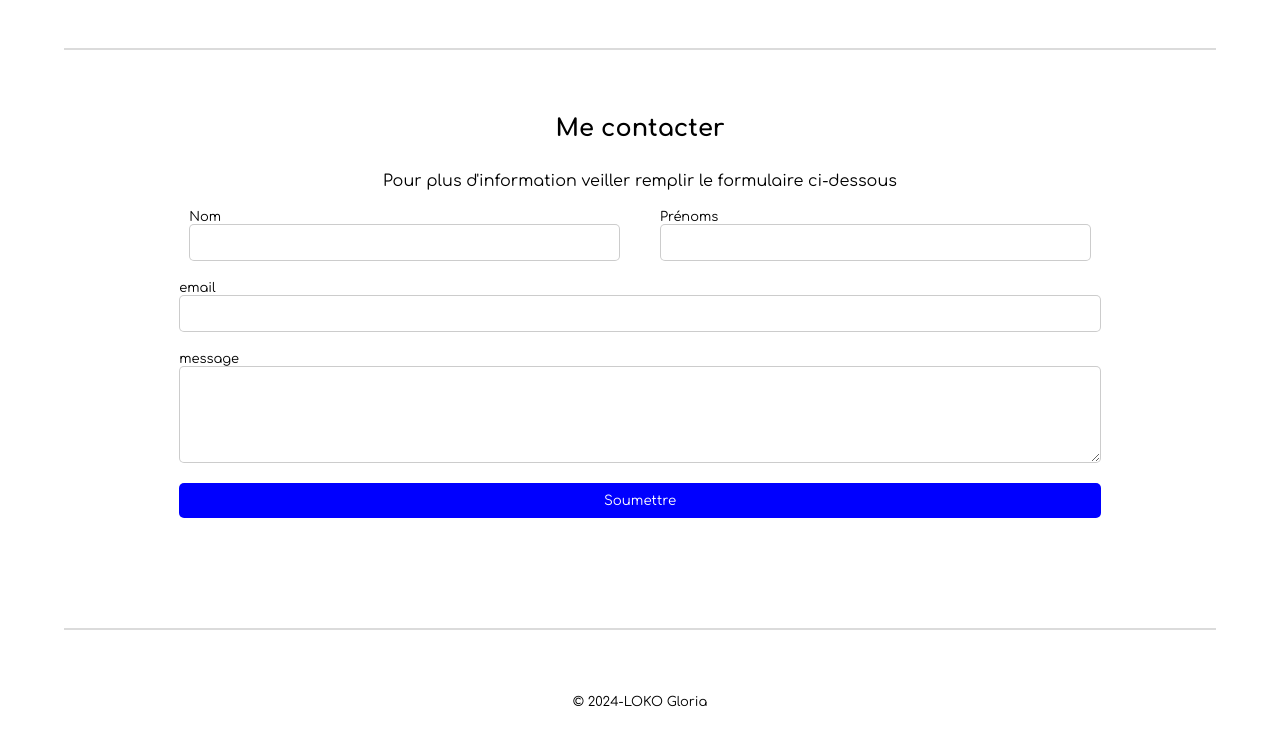
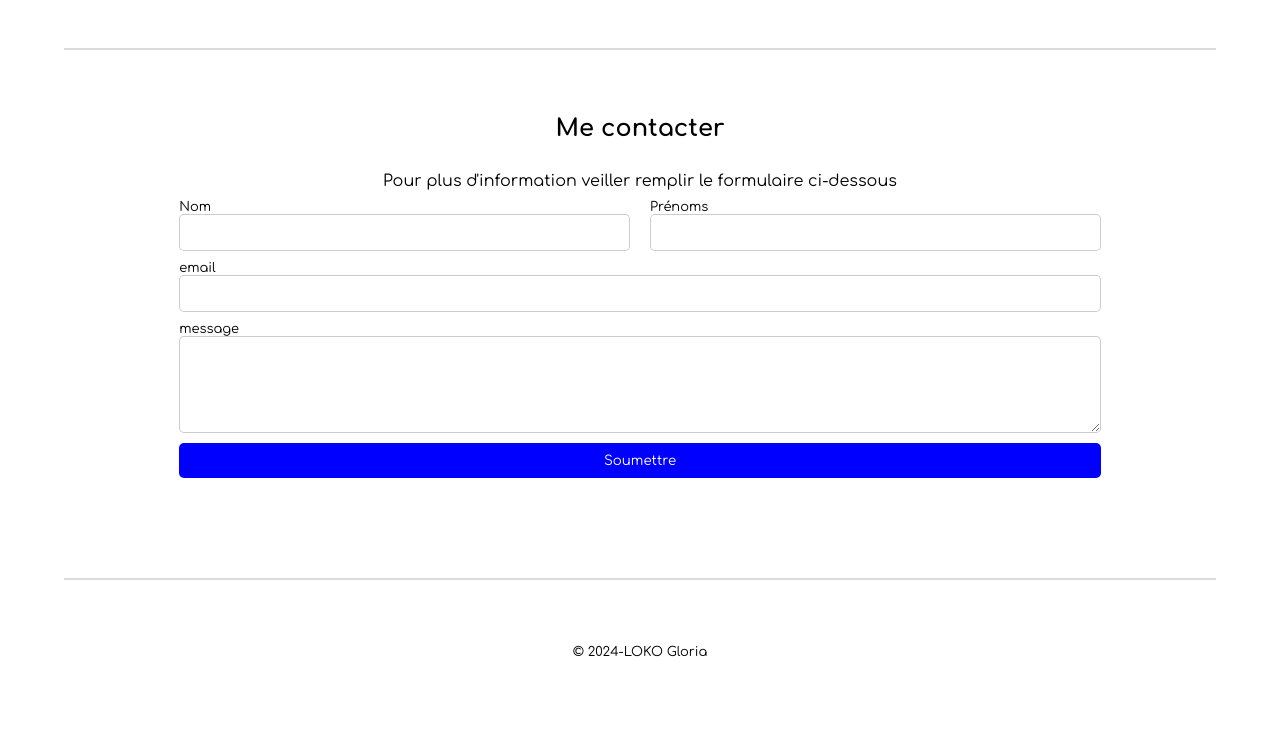
Before and after one commit to nicarette/site-personnel, a plain HTML site: page index.html in a window 1280 px wide. Shown: the part 592-1331 px from the top of the page. After the commit the page ends 1281 px from the top, so only its background shows below. Drawn offline with Linux system fonts and the light colour scheme.

Commit message:
modification du formulaire

```diff
--- a/assets/styles/style.css
+++ b/assets/styles/style.css
@@ -65,6 +65,7 @@ body {
     text-align: center;
     margin: 10px;
     padding: 10px;
+    text-wrap: nowrap;
 
 
 }
@@ -198,6 +199,7 @@ form {
     align-items: center;
     flex-direction: column;
     justify-content: center;
+    gap: 10px;
 
 }
 
@@ -206,7 +208,6 @@ form {
     display: flex;
     flex-direction: column;
     align-items: flex-start;
-    padding: 10px;
     overflow: hidden;
 
 }
```
